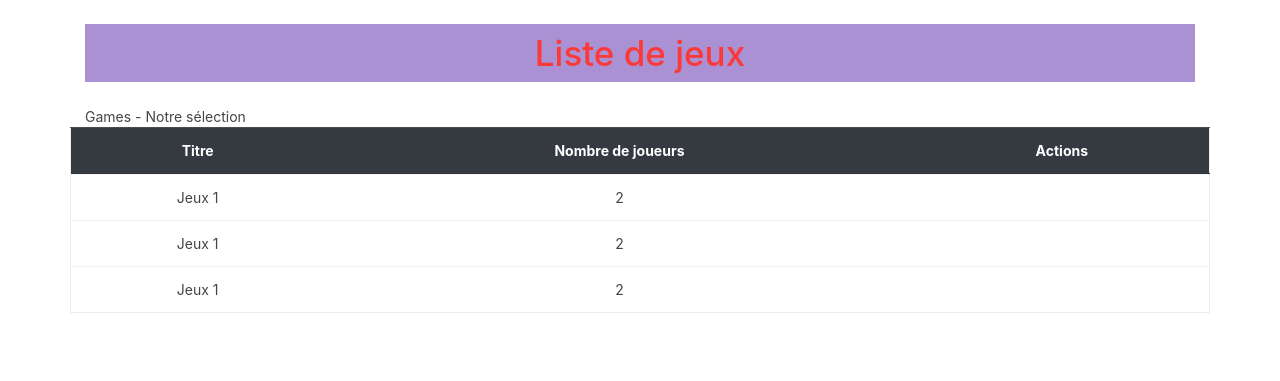
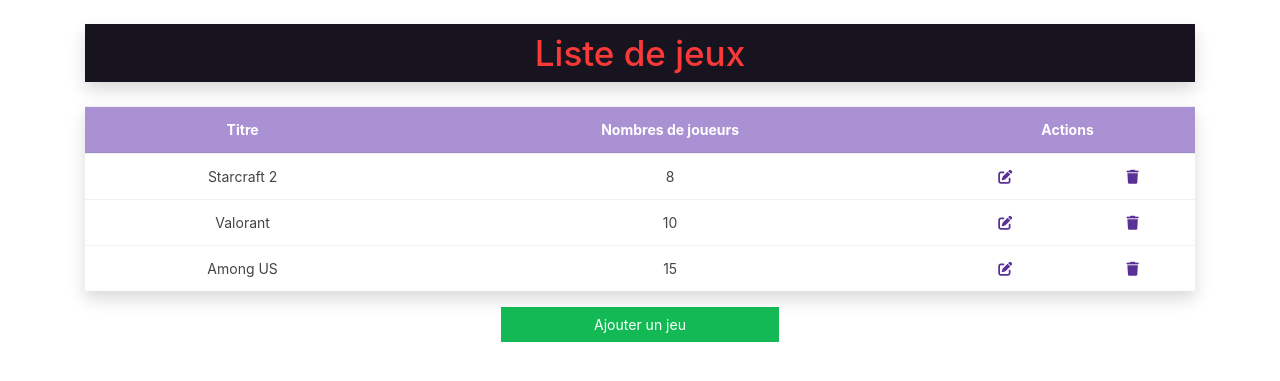
Before and after one commit to camara92/MVC-POO-PHP-FROM-SCRATCH, a PHP site: page /games.php in a window 1280 px wide. Shown: the part 75-456 px from the top of the page. Run offline with PHP 8.4, Linux system fonts and the light colour scheme; some libraries are stand-ins or nearby versions.

Commit message:
bufferisation et templates en marche  et class Game plus getters et setters

```diff
--- a/base.html.php
+++ b/base.html.php
@@ -3,6 +3,7 @@
 
 <head>
     <meta charset="UTF-8">
+    <link rel="stylesheet" href="https://cdnjs.cloudflare.com/ajax/libs/font-awesome/6.1.1/css/all.min.css" integrity="sha512-KfkfwYDsLkIlwQp6LFnl8zNdLGxu9YAA1QvwINks4PhcElQSvqcyVLLD9aMhXd13uQjoXtEKNosOWaZqXgel0g==" crossorigin="anonymous" referrerpolicy="no-referrer" />
     <link rel="stylesheet" href="https://cdn.jsdelivr.net/npm/bootswatch@4.5.2/dist/pulse/bootstrap.min.css">
     <meta http-equiv="X-UA-Compatible" content="IE=edge">
     <meta name="viewport" content="width=device-width, initial-scale=1.0">
@@ -11,10 +12,12 @@
 
 <body>
     <nav class="navbar navbar-expand navbar-dark bg-primary">
-        <a class="navbar-brand" href="#">Game-X</a>
+        <a class="navbar-brand" href="index.php">Game-X</a>
+
         <button class="navbar-toggler" type="button" data-toggle="collapse" data-target="#navbarColor01" aria-controls="navbarColor01" aria-expanded="false" aria-label="Toggle navigation">
             <span class="navbar-toggler-icon"></span>
         </button>
+
         <div class="collapse navbar-collapse" id="navbarColor01">
             <ul class="navbar-nav mr-auto">
                 <li class="nav-item active">
@@ -26,12 +29,18 @@
             </ul>
         </div>
     </nav>
+
     <div class="container">
-        <h1 class="my-4 text-center text-danger bg-secondary p-2">
+
+        <h1 class="my-4 shadow text-center text-danger bg-dark p-2">
             <?= $title ?>
         </h1>
+
         <?= $content ?>
+
     </div>
+
+
     <script src="https://cdn.jsdelivr.net/npm/jquery@3.5.1/dist/jquery.slim.min.js" integrity="sha384-DfXdz2htPH0lsSSs5nCTpuj/zy4C+OGpamoFVy38MVBnE+IbbVYUew+OrCXaRkfj" crossorigin="anonymous"></script>
     <script src="https://cdn.jsdelivr.net/npm/popper.js@1.16.1/dist/umd/popper.min.js" integrity="sha384-9/reFTGAW83EW2RDu2S0VKaIzap3H66lZH81PoYlFhbGU+6BZp6G7niu735Sk7lN" crossorigin="anonymous"></script>
     <script src="https://cdn.jsdelivr.net/npm/bootstrap@4.6.1/dist/js/bootstrap.min.js" integrity="sha384-VHvPCCyXqtD5DqJeNxl2dtTyhF78xXNXdkwX1CZeRusQfRKp+tA7hAShOK/B/fQ2" crossorigin="anonymous"></script>
--- a/games.php
+++ b/games.php
@@ -1,42 +1,41 @@
+<?php  ob_start(); ?>
 
-<?php
-    $content = "Games  - Notre sélection ";
-    $title = "Liste de jeux  ";
-    require_once "base.html.php";
-?>
-
-<table class="container table table-hover text-center border">
-    <thead class="table-dark">
+<table class="table  table-hover text-center shadow">
+  <thead class="bg-secondary text-white">
     <tr>
-            <!-- <th>Identifiant</th> -->
-            <th>Titre</th>
-            <th>Nombre de joueurs</th>
-            <th colspan="2">Actions</th>
+      <th scope="col">Titre</th>
+      <th scope="col">Nombres de joueurs</th>
+      <th scope="col" colspan="2">Actions</th>
     </tr>
   </thead>
   <tbody>
-
     <tr>
-            <td>Jeux 1</td>
-            <td>2</td>
-            <td><a href=""><i class="fas fa-edit"></i></a></td>
-            <td><a href=""><i class="fas fa-trash"></i></a></td>
+      <td>Starcraft 2</td>
+      <td>8</td>
+      <td><a href=""><i class="fa-solid fa-edit"></i></a></td>
+      <td><a href=""><i class="fa-solid fa-trash"></i></a></td>
     </tr>
-
     <tr>
-            <td>Jeux 1</td>
-            <td>2</td>
-            <td><a href=""><i class="fas fa-edit"></i></a></td>
-            <td><a href=""><i class="fas fa-trash"></i></a></td>
+      <td>Valorant</td>
+      <td>10</td>
+      <td><a href=""><i class="fa-solid fa-edit"></i></a></td>
+      <td><a href=""><i class="fa-solid fa-trash"></i></a></td>
     </tr>
-
     <tr>
-            <td>Jeux 1</td>
-            <td>2</td>
-            <td><a href=""><i class="fas fa-edit"></i></a></td>
-            <td><a href=""><i class="fas fa-trash"></i></a></td>
+      <td>Among US</td>
+      <td>15</td>
+      <td><a href=""><i class="fa-solid fa-edit"></i></a></td>
+      <td><a href=""><i class="fa-solid fa-trash"></i></a></td>
     </tr>
-
-
   </tbody>
 </table>
+
+<a class="btn btn-success w-25 d-block m-auto" href="">Ajouter un jeu</a>
+
+<?php
+
+$content =ob_get_clean();
+$title = "Liste de jeux";
+require_once "base.html.php";
+
+?>
```
Also changed, not shown: Game.php (added, +78 -0 lines), index.php (+13 -3 lines). Lines whose indentation alone changed are shown as unchanged.
